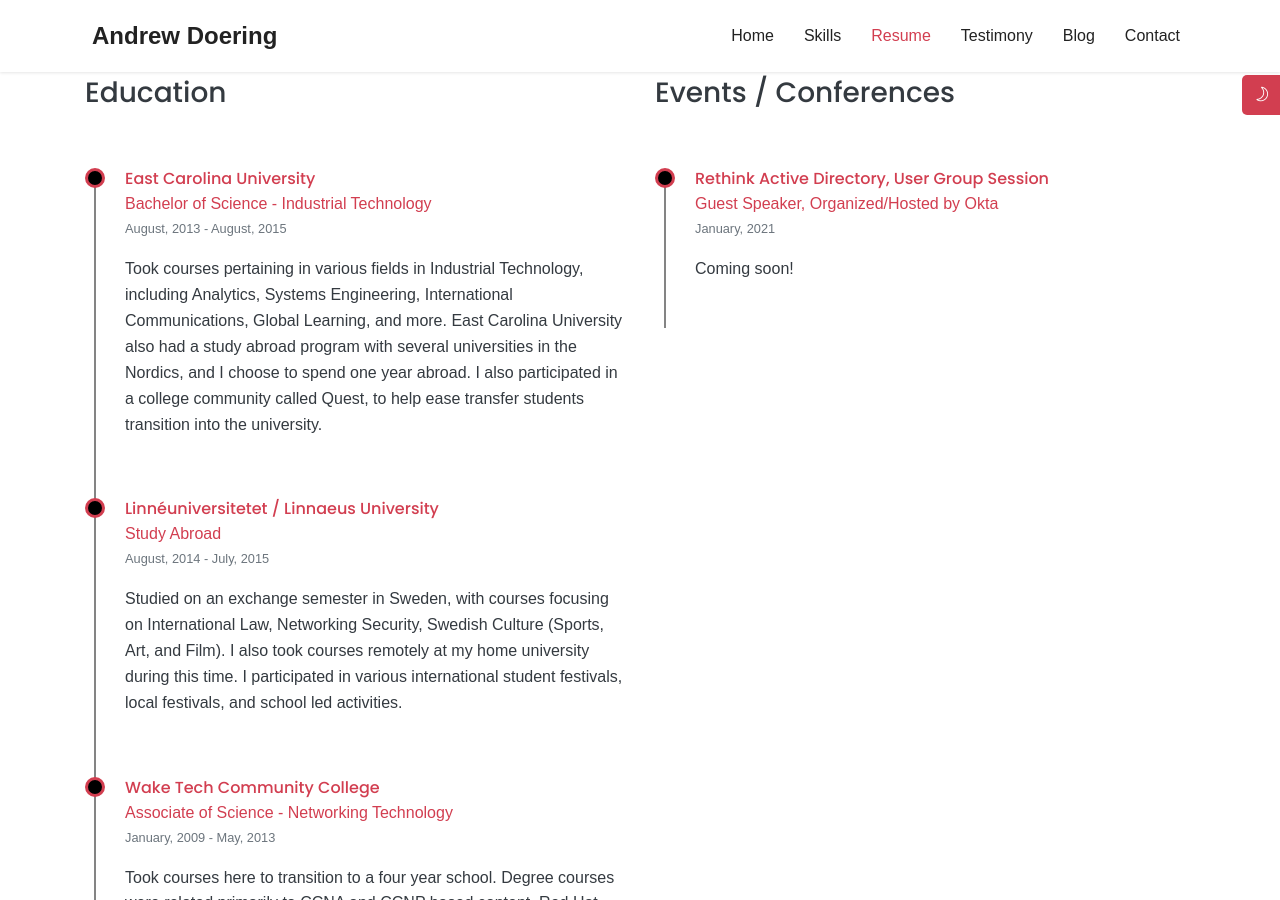
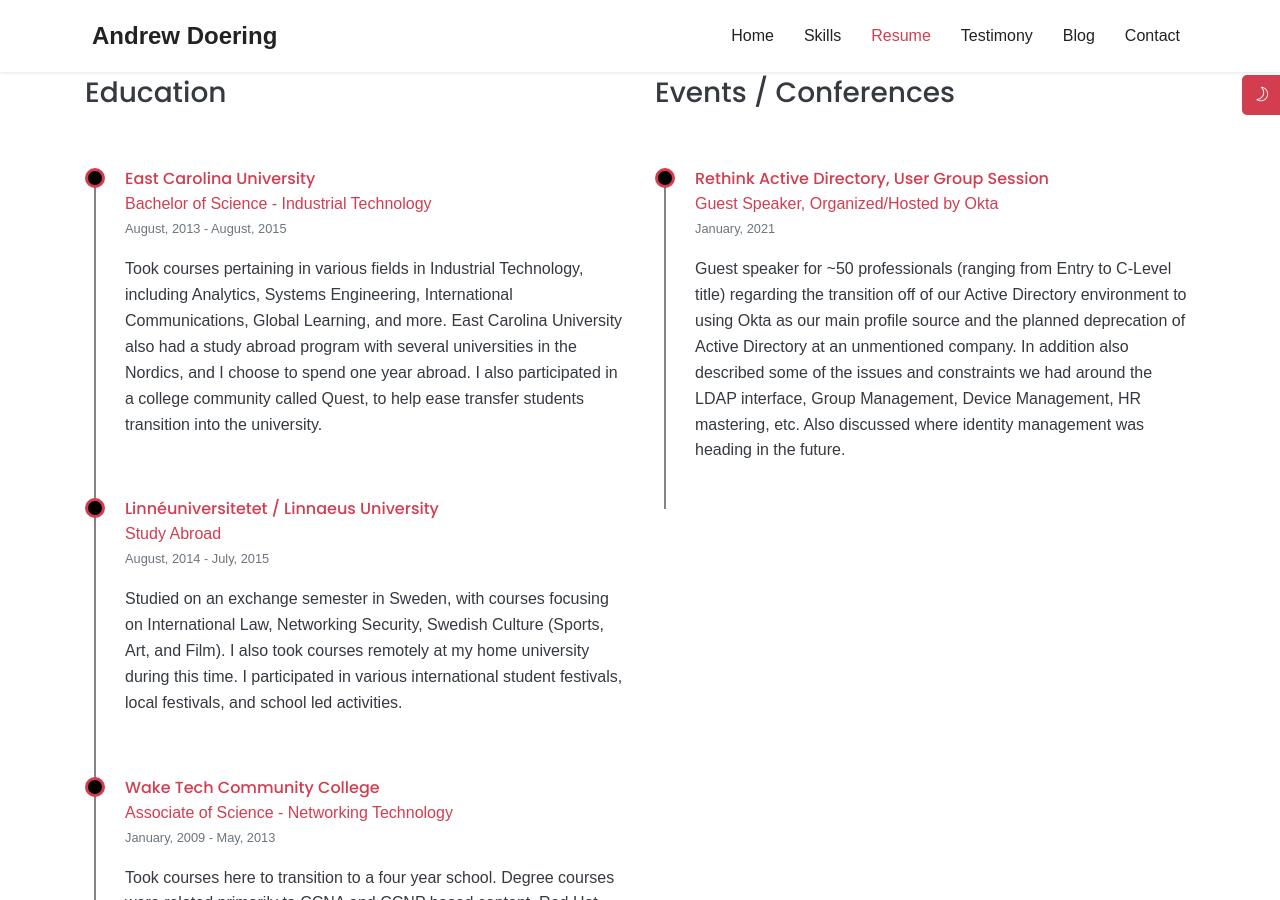
Before and after one commit to delize/delize.github.io, a Jekyll site: the page built from index.md, in a window 1280 px wide and 900 px high, scrolled down 5389 px. Built offline with Jekyll 4.4.1, drawn with Linux system fonts in a browser that asks for light colours; some web fonts are replaced.

Commit message:
Update Okta event

```diff
--- a/_data/resume.yml
+++ b/_data/resume.yml
@@ -166,4 +166,4 @@ events:
     link: https://oktausergrouprethinkingad.splashthat.com/
     host: Okta
     date: 2021-01-08 00:00 -00:00
-    description: Coming soon!
+    description: Guest speaker for ~50 professionals (ranging from Entry to C-Level title) regarding the transition off of our Active Directory environment to using Okta as our main profile source and the planned deprecation of Active Directory at an unmentioned company. In addition also described some of the issues and constraints we had around the LDAP interface, Group Management, Device Management, HR mastering, etc. Also discussed where identity management was heading in the future.
```
